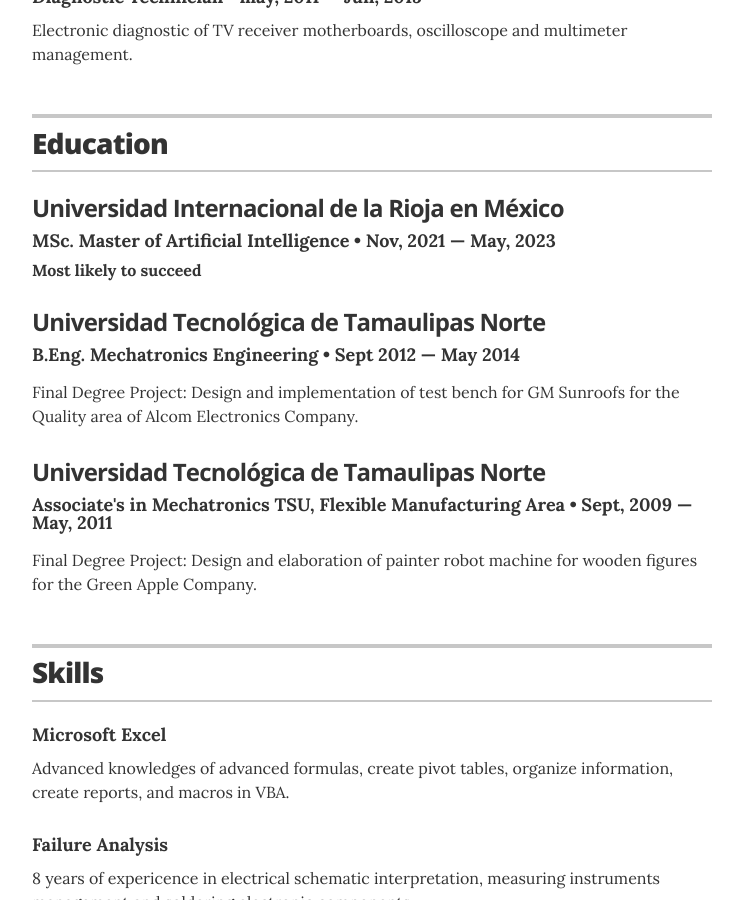
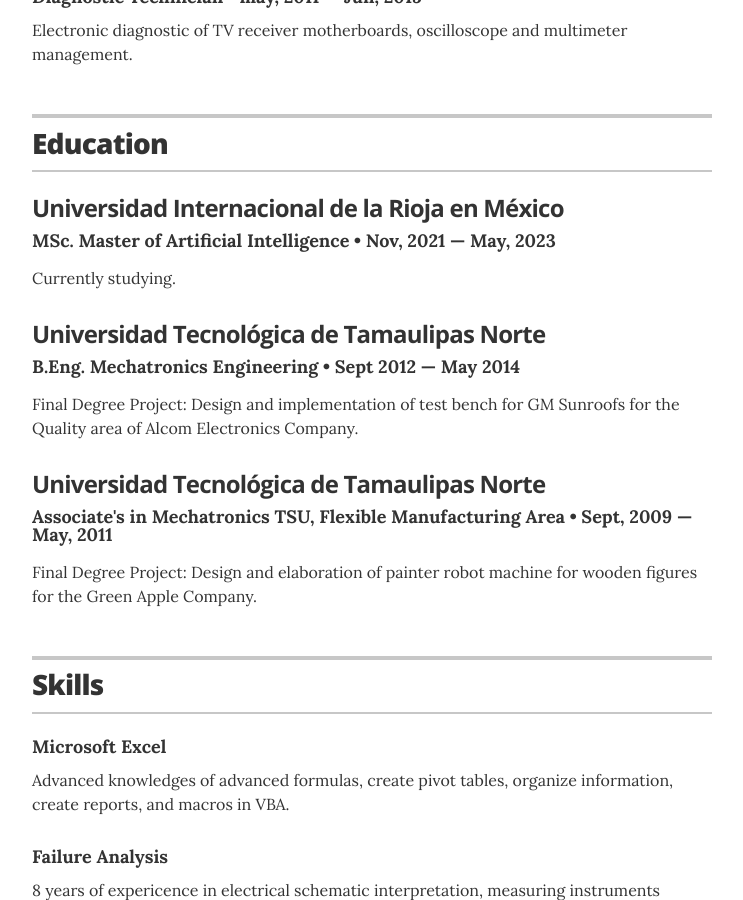
Before and after one commit to baldeadr/baldeadr.github.io, a Jekyll site: the page built from index.html, in a window 1280 px wide and 900 px high, scrolled down 1454 px. Shown: the whole window, without its empty margins (268-1011 px from the left). Built offline with Jekyll 4.4.1, drawn with Linux system fonts in a browser that asks for light colours.

Commit message:
add summary in masters

```diff
--- a/_data/education.yml
+++ b/_data/education.yml
@@ -2,8 +2,8 @@
 - degree: MSc. Master of Artificial Intelligence
   uni: Universidad Internacional de la Rioja en México
   year: Nov, 2021 &mdash; May, 2023
-  award: Most likely to succeed
-  summary:
+  #award: Most likely to succeed
+  summary: Currently studying.
 
 - degree: B.Eng. Mechatronics Engineering
   uni: Universidad Tecnológica de Tamaulipas Norte
```
